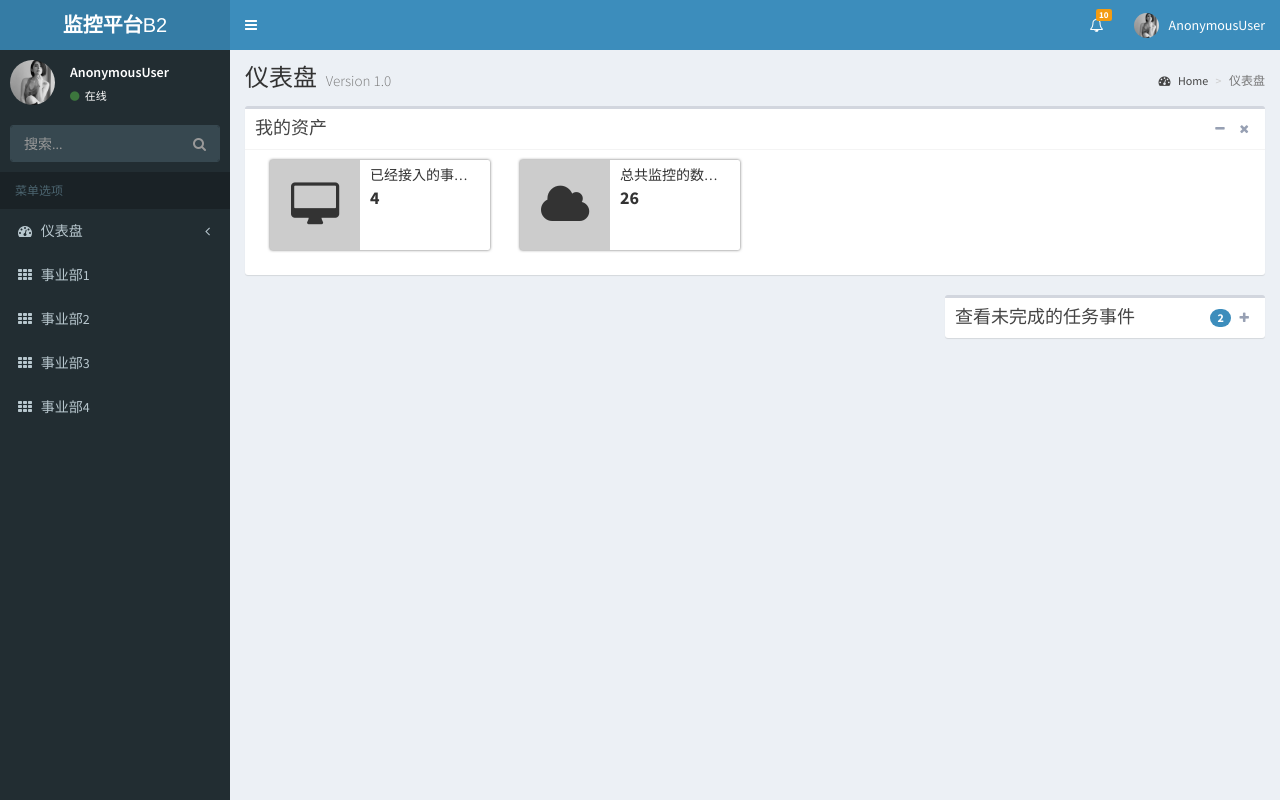
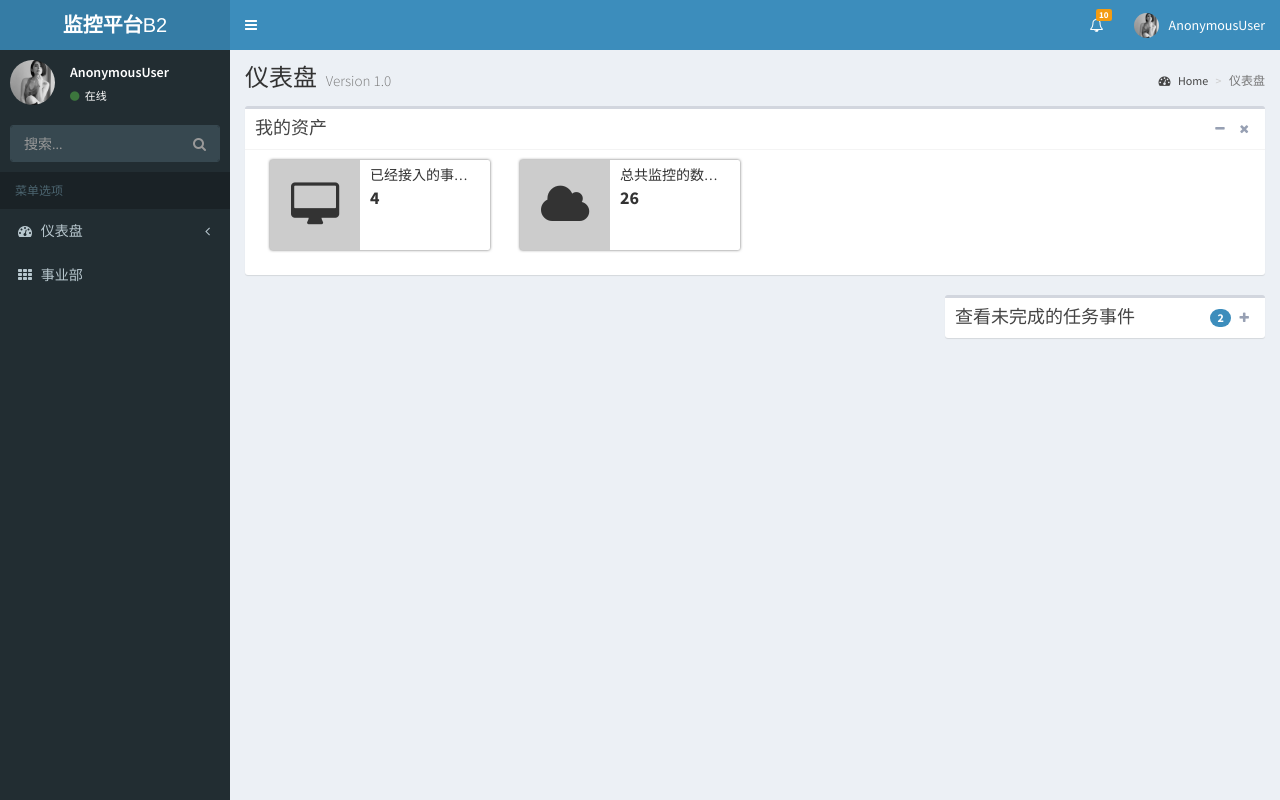
Before and after one commit to shuaibiguang/sql-monion, a Django app: page / in a window 1280 px wide. Run offline with Django 3.2, Linux system fonts and the light colour scheme; parts of the project's set-up code (start-up, migrations or seed data) failed here and were passed over; some libraries are stand-ins or nearby versions.

Commit message:
基本功能全部完成，下个版本优化页面

```diff
--- a/cmdb/cmdb1/models.py
+++ b/cmdb/cmdb1/models.py
@@ -22,6 +22,8 @@ class department1(models.Model):
     username = models.CharField('账号',max_length=64)
     password = models.CharField('密码',max_length=64)
     port = models.IntegerField('端口号')
+    master_ip = models.GenericIPAddressField(default='',null=True,blank=True)
+    master_port = models.IntegerField('主库端口号',null=True,blank=True)
 
     def __str__(self):
 
--- a/cmdb/cmdb1/views.py
+++ b/cmdb/cmdb1/views.py
@@ -12,15 +12,21 @@ def index(request):
 def department1(request):
     # 首先拿取主库,做个字典雏形
     sqlStatus = {}
+    masterStatus = {}
     masterList = v1.objects.filter(type = 1)
+
+    #查询主库对于主库进行故障排查，并且生成数据结构
     for master in masterList:
         sqlStatus[master.ip+":"+str(master.port)] = {}
+        masterStatus[master.ip + ":" + str(master.port)] = processor.master(master.ip,master.port,master.username,master.password)
     # 拿取从库开始查询
     slaveList = v1.objects.filter(type = 2)
     for slave in slaveList:
         queryStatus = processor.loop(slave.ip,slave.port,slave.username,slave.password)
-        sqlStatus[queryStatus['Master_Host'] + ":" + str(queryStatus['Master_Port'])][slave.ip +":"+str(slave.port)] = queryStatus
+        sqlStatus[slave.master_ip + ":" + str(slave.master_port)][slave.ip +":"+str(slave.port)] = queryStatus
     masterLen = len(masterList)
     slaveLen = len(slaveList)
+
+
     msg = "总共 "+str(masterLen)+" 台主库  "+str(slaveLen)+" 台从库."
-    return render(request, "department1.html",{'sqlStatus':sqlStatus,'msg':msg})
+    return render(request, "department1.html",{'sqlStatus':sqlStatus,'msg':msg, 'masterStatus': masterStatus})
--- a/cmdb/templates/nav.html
+++ b/cmdb/templates/nav.html
@@ -39,34 +39,10 @@
       </li>
       <li class="treeview {% if '/department1' == request.path %} active {%endif%}">
           <a href="#">
-              <i class="fa fa-th"></i> <span>事业部1</span>
+              <i class="fa fa-th"></i> <span>事业部</span>
           </a>
           <ul class="treeview-menu">
               <li class="{%if '/department1' == request.path %} active {%endif%}"><a href="/department1"><i class="fa fa-group"></i>数据库列表</a></li>
-          </ul>
-      </li>
-      <li class="treeview {% if '/serverlist' == request.path or '/addserver' == request.path %} active {%endif%}">
-          <a href="#">
-              <i class="fa fa-th"></i> <span>事业部2</span>
-          </a>
-          <ul class="treeview-menu">
-              <li class="{%if '/serverlist' == request.path %} active {%endif%}"><a href="/index"><i class="fa fa-group"></i>数据库列表</a></li>
-          </ul>
-      </li>
-      <li class="treeview {% if '/serverlist' == request.path or '/addserver' == request.path %} active {%endif%}">
-          <a href="#">
-              <i class="fa fa-th"></i> <span>事业部3</span>
-          </a>
-          <ul class="treeview-menu">
-              <li class="{%if '/serverlist' == request.path %} active {%endif%}"><a href="/index"><i class="fa fa-group"></i>数据库列表</a></li>
-          </ul>
-      </li>
-      <li class="treeview {% if '/serverlist' == request.path or '/addserver' == request.path %} active {%endif%}">
-          <a href="#">
-              <i class="fa fa-th"></i> <span>事业部4</span>
-          </a>
-          <ul class="treeview-menu">
-              <li class="{%if '/serverlist' == request.path %} active {%endif%}"><a href="/index"><i class="fa fa-group"></i>数据库列表</a></li>
           </ul>
       </li>
 
```
Also changed, not shown: cmdb/cmdb1/templates/department1.html (+11 -1 lines), cmdb/cmdb1/utils/processor.py (+11 -0 lines), cmdb/cmdb1/migrations/0001_initial.py, cmdb/cmdb1/migrations/0002_auto_20170717_1435.py (added), cmdb/cmdb1/migrations/0003_department1_master_port.py (added), 8 other files.
